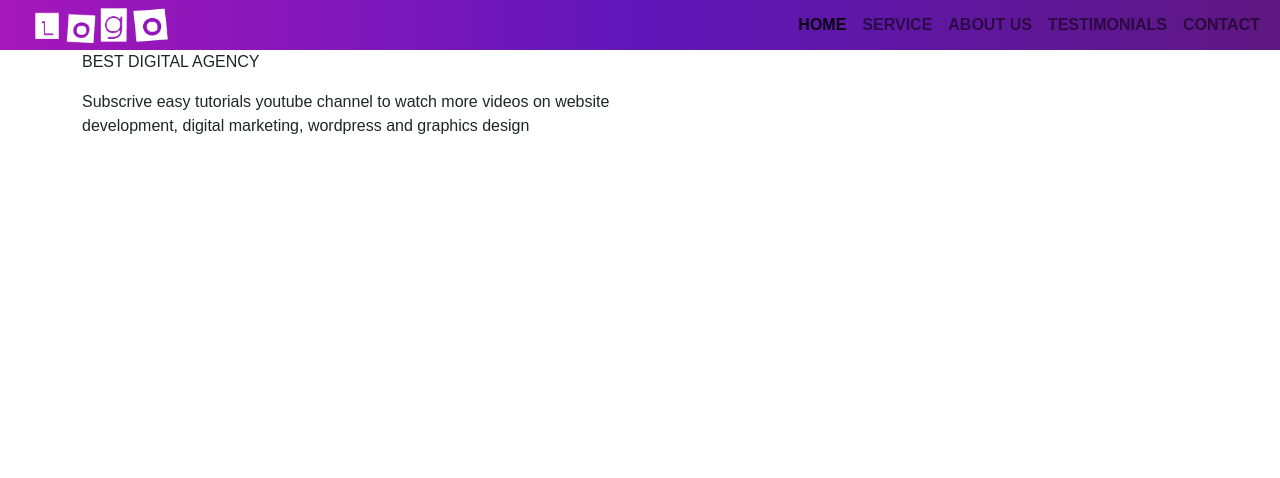
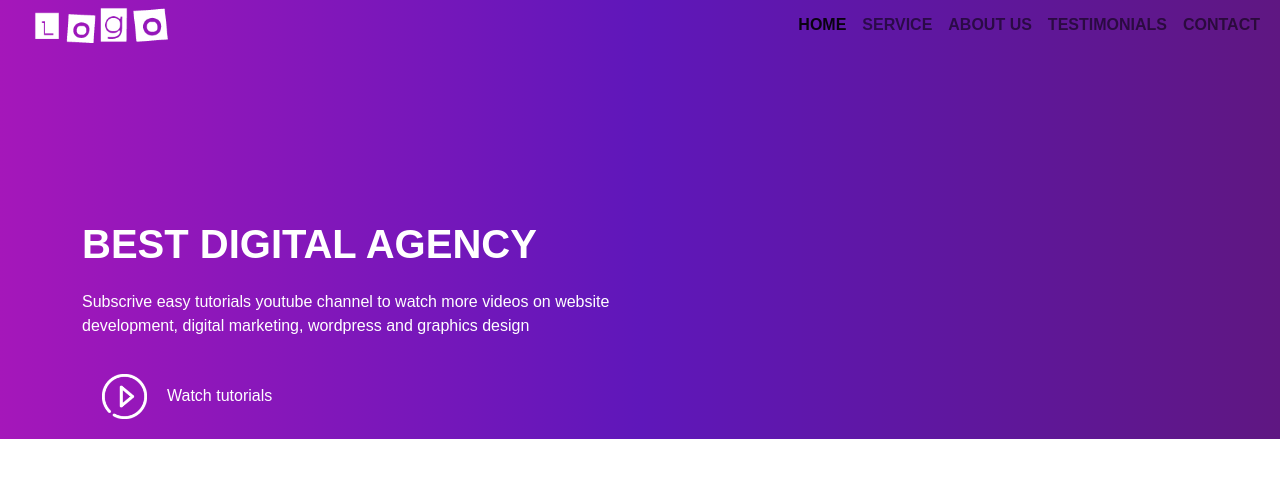
Before and after one commit to Putul-Sarkar/DIGITAL-AGENCY, a plain HTML site: page index.html in a window 1280 px wide. Drawn offline with nearby package versions, Linux system fonts and the light colour scheme.

Commit message:
banner added

```diff
--- a/index.html
+++ b/index.html
@@ -55,9 +55,10 @@
         <div class="container">
             <div class="row">
                 <div class="col-md-6">
-                    <p>BEST DIGITAL AGENCY</p>
+                    <p class="promo-title">BEST DIGITAL AGENCY</p>
                     <P>Subscrive easy tutorials youtube channel to watch more videos on website development, digital
                         marketing, wordpress and graphics design</P>
+                    <a href="#"><img src="images/play.png" class="play-btn"></a>Watch tutorials
                 </div>
             </div>
         </div>
--- a/style.css
+++ b/style.css
@@ -28,6 +28,29 @@ body {
 }
 
 .navbar-nav li a {
-    color: yellow;
+    color: #fff;
     font-weight: 600;
 }
+
+/* -----------------------banner section------------------ */
+#banner {
+    background-image: linear-gradient(to right, #a517ba, #5f17ba, #5f1782);
+    color: #fff;
+    padding-top: 5%;
+}
+
+.promo-title {
+    font-size: 40px;
+    font-weight: 600;
+    margin-top: 100px;
+}
+
+.play-btn {
+    width: 45px;
+    margin: 20px;
+}
+
+#banner a {
+    color: #fff;
+    text-decoration: none;
+}
```
